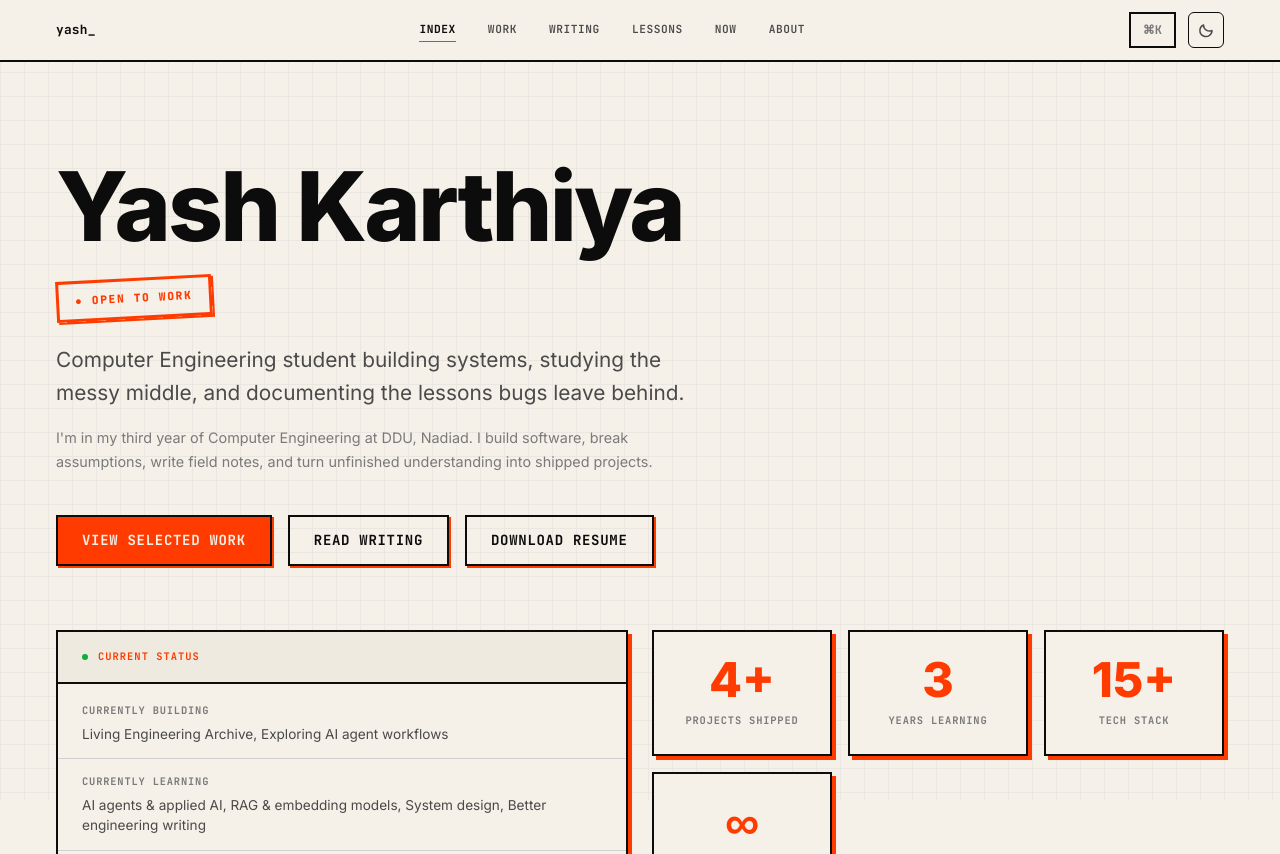
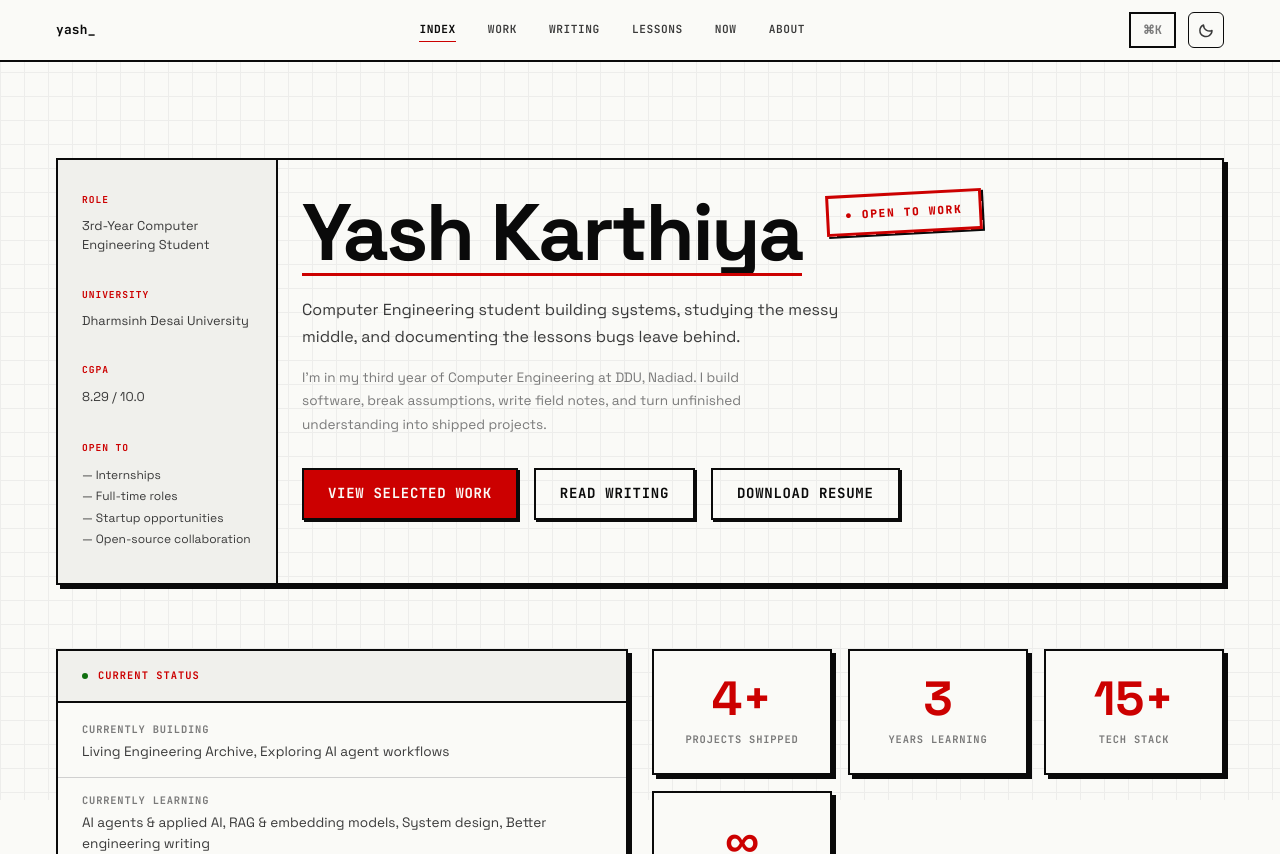
Before and after one commit to NotYash1066/Yash-Portfolio, a Next.js app: page / in a window 1280 px wide. Shown: the top 854 px of the page. Built offline with nearby package versions, Linux system fonts and the light colour scheme.

Commit message:
theme/deconstructed-resume: two-column resume layout, Space Grotesk, red underlines, watermark numbers, cream+black

```diff
--- a/src/app/globals.css
+++ b/src/app/globals.css
@@ -20,13 +20,13 @@
   --color-success: #00FF41;
   --color-warning: #FFE500;
 
-  --font-display: var(--font-syne), sans-serif;
-  --font-sans: "Inter", system-ui, -apple-system, sans-serif;
-  --font-mono: "JetBrains Mono", "Fira Code", monospace;
+  --font-display: var(--font-space-grotesk), sans-serif;
+  --font-sans: var(--font-space-grotesk), sans-serif;
+  --font-mono: "JetBrains Mono", monospace;
 
-  --shadow-brutal: 4px 4px 0 var(--accent);
-  --shadow-brutal-sm: 2px 2px 0 var(--accent);
-  --shadow-brutal-lg: 6px 6px 0 var(--accent);
+  --shadow-brutal: 4px 4px 0 #0a0a0a;
+  --shadow-brutal-sm: 2px 2px 0 #0a0a0a;
+  --shadow-brutal-lg: 6px 6px 0 #0a0a0a;
   --border-width: 2px;
 }
 
@@ -34,43 +34,43 @@
    CSS Custom Properties for theme switching
    ================================================================ */
 :root {
-  --bg: #0c0c0c;
-  --surface: #0c0c0c;
-  --surface-elevated: #1a1a1a;
-  --fg: #f0ede6;
-  --fg-secondary: #a8a8a8;
-  --fg-muted: #6b6b6b;
-  --border: #f0ede6;
-  --border-subtle: #2a2a2a;
-  --accent: #FFE500;
-  --accent-rgb: 255, 229, 0;
-  --accent-muted: rgba(255, 229, 0, 0.15);
-  --accent-hover: #FFD700;
-  --destructive: #FF3B00;
-  --success: #00FF41;
-  --warning: #FFE500;
-  --shadow: var(--shadow-brutal);
-  --shadow-lg: var(--shadow-brutal-lg);
+  --bg: #FAFAF7;
+  --surface: #FAFAF7;
+  --surface-elevated: #F0F0EC;
+  --fg: #0a0a0a;
+  --fg-secondary: #3a3a3a;
+  --fg-muted: #7a7a7a;
+  --border: #0a0a0a;
+  --border-subtle: #d0d0d0;
+  --accent: #CC0000;
+  --accent-rgb: 204, 0, 0;
+  --accent-muted: rgba(204, 0, 0, 0.08);
+  --accent-hover: #aa0000;
+  --destructive: #CC0000;
+  --success: #006600;
+  --warning: #cc6600;
+  --shadow: 4px 4px 0 #0a0a0a;
+  --shadow-lg: 6px 6px 0 #0a0a0a;
 }
 
 [data-theme="light"] {
-  --bg: #F5F0E8;
-  --surface: #F5F0E8;
-  --surface-elevated: #EEEAE0;
-  --fg: #0c0c0c;
-  --fg-secondary: #4a4a4a;
+  --bg: #FAFAF7;
+  --surface: #FAFAF7;
+  --surface-elevated: #F0F0EC;
+  --fg: #0a0a0a;
+  --fg-secondary: #3a3a3a;
   --fg-muted: #7a7a7a;
-  --border: #0c0c0c;
+  --border: #0a0a0a;
   --border-subtle: #d0d0d0;
-  --accent: #FF3B00;
-  --accent-rgb: 255, 59, 0;
-  --accent-muted: rgba(255, 59, 0, 0.1);
-  --accent-hover: #E63500;
-  --destructive: #FF3B00;
-  --success: #00AA2E;
-  --warning: #FF8C00;
-  --shadow: 4px 4px 0 #0c0c0c;
-  --shadow-lg: 6px 6px 0 #0c0c0c;
+  --accent: #CC0000;
+  --accent-rgb: 204, 0, 0;
+  --accent-muted: rgba(204, 0, 0, 0.08);
+  --accent-hover: #aa0000;
+  --destructive: #CC0000;
+  --success: #006600;
+  --warning: #cc6600;
+  --shadow: 4px 4px 0 #0a0a0a;
+  --shadow-lg: 6px 6px 0 #0a0a0a;
 }
 
 /* ================================================================
@@ -385,6 +385,80 @@ h3 {
 .stagger-children > *:nth-child(6) { animation-delay: 0.3s; }
 .stagger-children > *:nth-child(7) { animation-delay: 0.35s; }
 .stagger-children > *:nth-child(8) { animation-delay: 0.4s; }
+
+/* ================================================================
+   Deconstructed Resume — Layout & Typography
+   ================================================================ */
+
+/* Resume-style two-column layout */
+.resume-layout {
+  display: grid;
+  grid-template-columns: 220px 1fr;
+  gap: 0;
+  border: 2px solid var(--border);
+  box-shadow: var(--shadow-brutal);
+}
+
+@media (max-width: 768px) {
+  .resume-layout {
+    grid-template-columns: 1fr;
+  }
+}
+
+.resume-sidebar {
+  border-right: 2px solid var(--border);
+  padding: 2rem 1.5rem;
+  background: var(--surface-elevated);
+}
+
+.resume-main {
+  padding: 2rem 1.5rem;
+}
+
+/* Resume line item */
+.resume-line {
+  display: flex;
+  align-items: baseline;
+  gap: 1rem;
+  padding: 0.75rem 0;
+  border-bottom: 1px solid var(--border-subtle);
+}
+
+.resume-line:last-child {
+  border-bottom: none;
+}
+
+/* Watermark section number */
+.watermark-number {
+  position: absolute;
+  font-size: clamp(6rem, 15vw, 12rem);
+  font-weight: 900;
+  color: var(--accent);
+  opacity: 0.04;
+  line-height: 1;
+  user-select: none;
+  pointer-events: none;
+  top: -2rem;
+  right: -1rem;
+  font-family: var(--font-space-grotesk), sans-serif;
+  z-index: 0;
+}
+
+/* Red underline on headings */
+.resume-heading {
+  position: relative;
+  display: inline-block;
+}
+
+.resume-heading::after {
+  content: "";
+  position: absolute;
+  bottom: -4px;
+  left: 0;
+  width: 100%;
+  height: 3px;
+  background: var(--accent);
+}
 
 /* ================================================================
    Scroll Reveal
--- a/src/app/layout.tsx
+++ b/src/app/layout.tsx
@@ -1,5 +1,5 @@
 import type { Metadata } from "next";
-import { Syne, Inter, JetBrains_Mono } from "next/font/google";
+import { Space_Grotesk, JetBrains_Mono } from "next/font/google";
 import "./globals.css";
 import { Navbar } from "@/components/layout/Navbar";
 import { Footer } from "@/components/layout/Footer";
@@ -7,22 +7,16 @@ import { ThemeProvider } from "@/components/navigation/ThemeProvider";
 import { CommandPalette } from "@/components/navigation/CommandPalette";
 import { profile } from "@/config/profile";
 
-const inter = Inter({
+const spaceGrotesk = Space_Grotesk({
   subsets: ["latin"],
-  variable: "--font-inter",
+  weight: ["300", "400", "500", "600", "700"],
+  variable: "--font-space-grotesk",
   display: "swap",
 });
 
 const jetbrainsMono = JetBrains_Mono({
   subsets: ["latin"],
   variable: "--font-jetbrains",
-  display: "swap",
-});
-
-const syne = Syne({
-  subsets: ["latin"],
-  weight: ["400", "700", "800"],
-  variable: "--font-syne",
   display: "swap",
 });
 
@@ -58,8 +52,8 @@ export default function RootLayout({
   return (
     <html lang="en" suppressHydrationWarning>
       <body
-        className={`${inter.variable} ${jetbrainsMono.variable} ${syne.variable} antialiased`}
-        style={{ fontFamily: "var(--font-inter), var(--font-sans)" }}
+        className={`${spaceGrotesk.variable} ${jetbrainsMono.variable} antialiased`}
+        style={{ fontFamily: "var(--font-space-grotesk), sans-serif" }}
       >
         <ThemeProvider>
           <a href="#main-content" className="skip-to-content">
--- a/src/app/page.tsx
+++ b/src/app/page.tsx
@@ -26,16 +26,39 @@ export default function HomePage() {
           position: "relative",
         }}
       >
-        <div style={{ maxWidth: "800px" }}>
-          {/* Name + Stamp */}
         <ScrollReveal>
+        <div className="resume-layout">
+          {/* Sidebar — metadata column */}
+          <div className="resume-sidebar">
+            <div style={{ marginBottom: "2rem" }}>
+              <span style={{ fontFamily: "var(--font-mono)", fontSize: "0.6rem", color: "var(--accent)", textTransform: "uppercase", letterSpacing: "0.1em", fontWeight: 700, display: "block", marginBottom: "0.5rem" }}>Role</span>
+              <p style={{ fontSize: "0.8rem", color: "var(--fg-secondary)", lineHeight: 1.5 }}>{profile.role}</p>
+            </div>
+            <div style={{ marginBottom: "2rem" }}>
+              <span style={{ fontFamily: "var(--font-mono)", fontSize: "0.6rem", color: "var(--accent)", textTransform: "uppercase", letterSpacing: "0.1em", fontWeight: 700, display: "block", marginBottom: "0.5rem" }}>University</span>
+              <p style={{ fontSize: "0.8rem", color: "var(--fg-secondary)", lineHeight: 1.5 }}>{profile.university}</p>
+            </div>
+            <div style={{ marginBottom: "2rem" }}>
+              <span style={{ fontFamily: "var(--font-mono)", fontSize: "0.6rem", color: "var(--accent)", textTransform: "uppercase", letterSpacing: "0.1em", fontWeight: 700, display: "block", marginBottom: "0.5rem" }}>CGPA</span>
+              <p style={{ fontSize: "0.8rem", color: "var(--fg-secondary)" }}>{profile.cgpa}</p>
+            </div>
+            <div>
+              <span style={{ fontFamily: "var(--font-mono)", fontSize: "0.6rem", color: "var(--accent)", textTransform: "uppercase", letterSpacing: "0.1em", fontWeight: 700, display: "block", marginBottom: "0.5rem" }}>Open to</span>
+              {profile.openTo.map(o => (
+                <p key={o} style={{ fontSize: "0.75rem", color: "var(--fg-secondary)", lineHeight: 1.8 }}>— {o}</p>
+              ))}
+            </div>
+          </div>
+
+          {/* Main — content column */}
+          <div className="resume-main">
             <div style={{ display: "flex", alignItems: "flex-start", gap: "1.5rem", flexWrap: "wrap", marginBottom: "1.5rem" }}>
               <h1
-            className="glitch"
+                className="glitch resume-heading"
                 style={{
                   fontFamily: "var(--font-display)",
-              fontSize: "clamp(3rem, 10vw, 6rem)",
-              fontWeight: 800,
+                  fontSize: "clamp(2.5rem, 7vw, 5rem)",
+                  fontWeight: 700,
                   color: "var(--fg)",
                   letterSpacing: "-0.03em",
                   lineHeight: 1,
@@ -45,60 +68,20 @@ export default function HomePage() {
               </h1>
               <span className="work-stamp">● Open to Work</span>
             </div>
-          </ScrollReveal>
-
-          {/* Hero description */}
-          <ScrollReveal delay={100}>
-          <p
-            style={{
-              fontSize: "clamp(1.1rem, 2vw, 1.3rem)",
-              color: "var(--fg-secondary)",
-              lineHeight: 1.6,
-              marginBottom: "1rem",
-              maxWidth: "650px",
-            }}
-          >
+            <p style={{ fontSize: "1rem", color: "var(--fg-secondary)", lineHeight: 1.7, marginBottom: "1rem", maxWidth: "550px" }}>
               {profile.heroDescription}
             </p>
-          </ScrollReveal>
-
-          {/* Subtext */}
-          <ScrollReveal delay={150}>
-          <p
-            style={{
-              fontSize: "0.9rem",
-              color: "var(--fg-muted)",
-              lineHeight: 1.7,
-              marginBottom: "2.5rem",
-              maxWidth: "600px",
-            }}
-          >
+            <p style={{ fontSize: "0.85rem", color: "var(--fg-muted)", lineHeight: 1.7, marginBottom: "2rem", maxWidth: "500px" }}>
               {profile.heroSubtext}
             </p>
-          </ScrollReveal>
-
-          {/* CTAs */}
-          <ScrollReveal delay={200}>
-          <div
-            style={{
-              display: "flex",
-              gap: "1rem",
-              flexWrap: "wrap",
-              alignItems: "center",
-            }}
-          >
-            <Link href="/work" className="btn-primary">
-              View Selected Work
-            </Link>
-            <Link href="/writing" className="btn-secondary">
-              Read Writing
-            </Link>
-            <Link href="/resume" className="btn-secondary">
-              Download Resume
-            </Link>
+            <div style={{ display: "flex", gap: "1rem", flexWrap: "wrap" }}>
+              <Link href="/work" className="btn-primary">View Selected Work</Link>
+              <Link href="/writing" className="btn-secondary">Read Writing</Link>
+              <Link href="/resume" className="btn-secondary">Download Resume</Link>
+            </div>
+          </div>
         </div>
         </ScrollReveal>
-        </div>
       </section>
 
       {/* ============================================================
@@ -143,6 +126,7 @@ export default function HomePage() {
             position: "relative",
           }}
         >
+          <span className="watermark-number">01</span>
           <div>
             <span
               style={{
@@ -159,6 +143,7 @@ export default function HomePage() {
               01 / Selected Work
             </span>
             <h2
+              className="resume-heading"
               style={{
                 fontSize: "clamp(1.5rem, 4vw, 2.25rem)",
                 fontWeight: 800,
```
Lines whose indentation alone changed are shown as unchanged.
